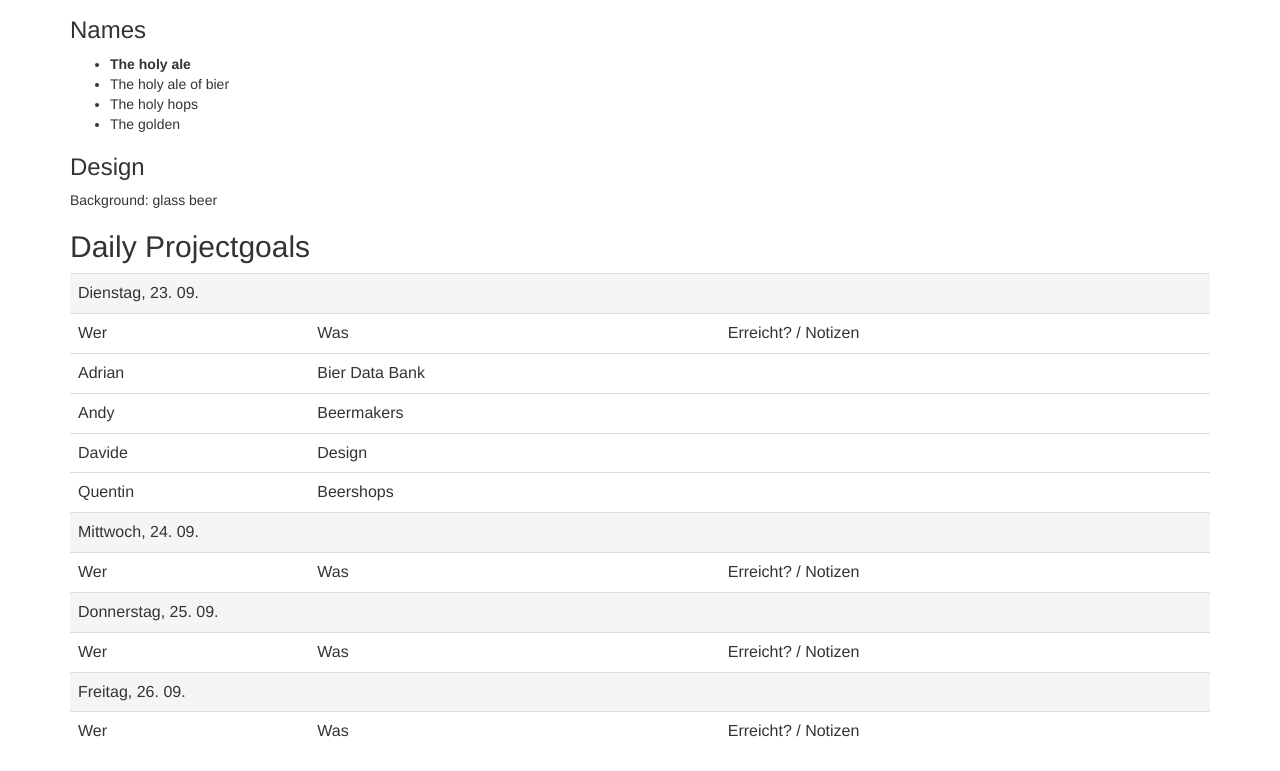
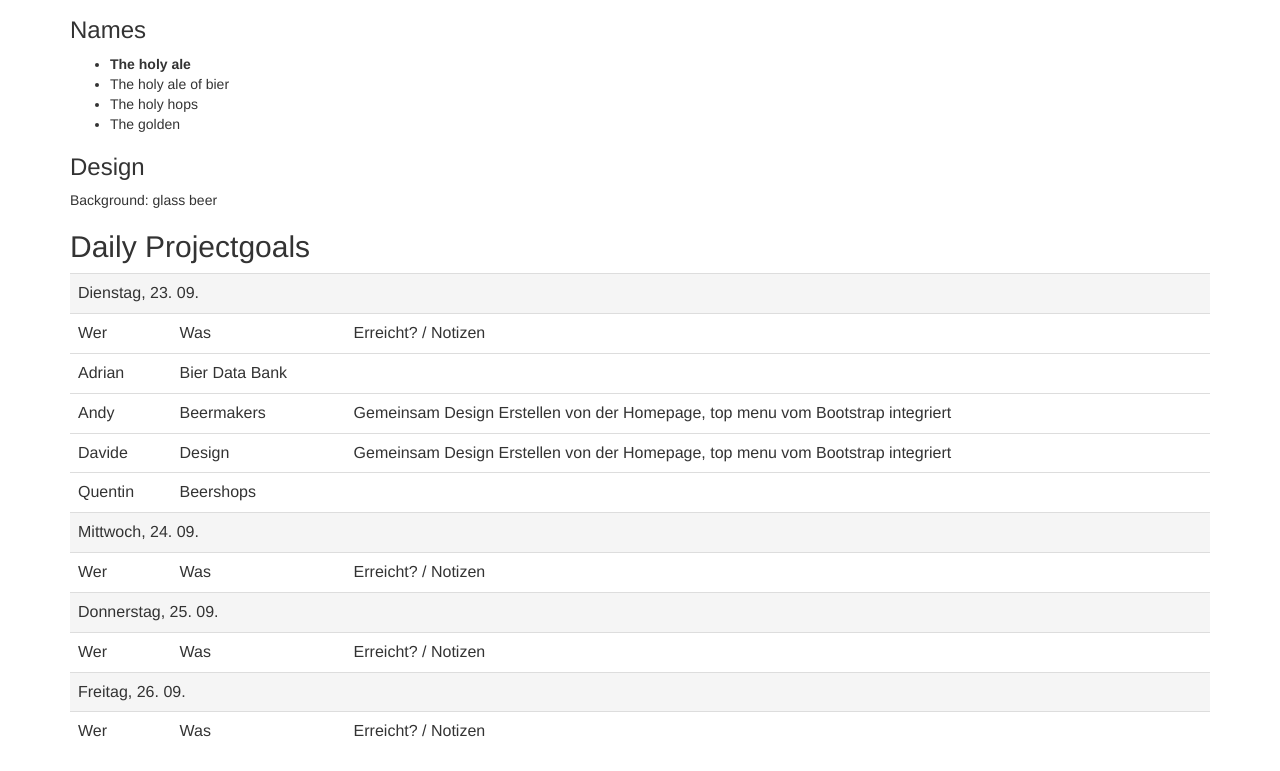
Before and after one commit to bfh/passerelle-informatik-2014, a plain HTML site: page project_theholyale.html in a window 1280 px wide. Shown: the part 531-1302 px from the top of the page. Drawn offline with nearby package versions, Linux system fonts and the light colour scheme.

Commit message:
Signed-off-by: unknown <CPVR@HTIBIN332-006.bfh.ch>

```diff
--- a/project_theholyale.html
+++ b/project_theholyale.html
@@ -49,8 +49,8 @@
 	<tr class="active"><td colspan="3">Dienstag, 23. 09.</td></tr>
 	<tr> <td>Wer</td><td>Was</td><td>Erreicht? / Notizen</td> </tr>
 	<tr> <td>Adrian</td><td>Bier Data Bank</td><td></td> </tr>
-	<tr> <td>Andy</td><td>Beermakers</td><td></td> </tr>
-	<tr> <td>Davide</td><td>Design</td><td></td> </tr>
+	<tr> <td>Andy</td><td>Beermakers</td><td>Gemeinsam Design Erstellen von der Homepage, top menu vom Bootstrap integriert</td> </tr>
+	<tr> <td>Davide</td><td>Design</td><td>Gemeinsam Design Erstellen von der Homepage, top menu vom Bootstrap integriert</td> </tr>
 	<tr> <td>Quentin</td><td>Beershops</td><td></td> </tr>
 	<tr class="active"><td colspan="3">Mittwoch, 24. 09.</td></tr>
 	<tr> <td>Wer</td><td>Was</td><td>Erreicht? / Notizen</td> </tr>
```
